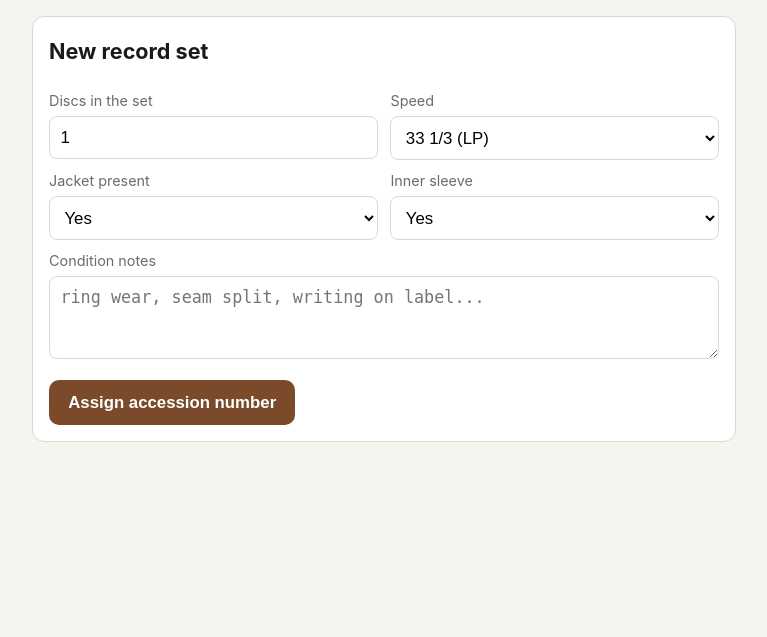
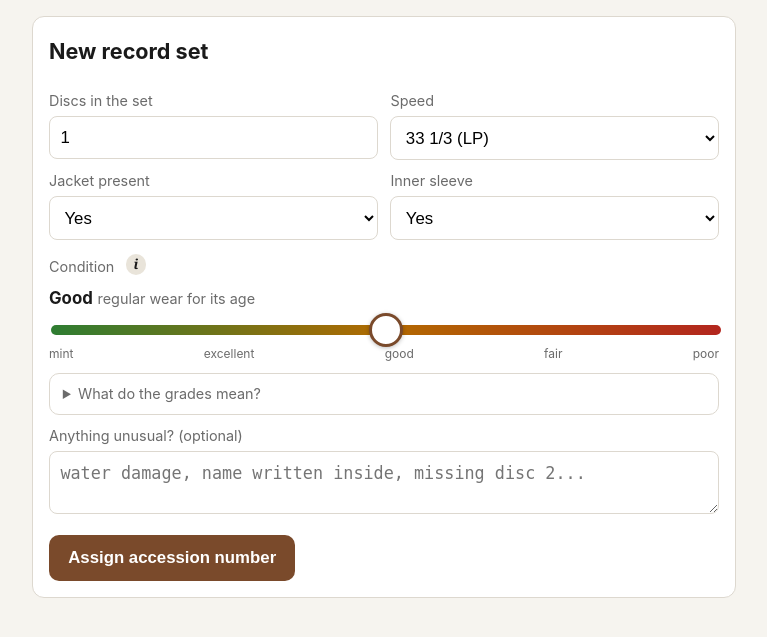
Before and after one commit to mekstromjr/vinyl, a FastAPI app: page /inventory/new in a window 1280 px wide. Shown: the part 47-684 px from the top of the page, without its empty margins (256-1023 px from the left). Run offline with FastAPI, Linux system fonts and the light colour scheme; parts of the project's set-up code (start-up, migrations or seed data) failed here and were passed over; some libraries are stand-ins or nearby versions.

Commit message:
feat(server): five-stop condition grade with slider and illustrated guide
Replaces tedious, subjective free-text condition entry with a graded
scale (mint / excellent / good / fair / poor) picked on a touch slider:

- ConditionGrade enum in shared states; nullable column + CHECK on
  accession (migration 0002). Existing rows stay ungraded, not guessed.
- Slider partial on the intake and accession forms with a live readout
  and an "i" foldout explaining each grade with SVG example jackets.
  Hidden-field pattern keeps a notes-only save from stamping a grade.
- Intake defaults to "good" (the modal case for a played collection);
  notes demoted to an optional "anything unusual?" overflow.
- Grade prints on the 4x6 card, joins search, and prefixes identify-task
  titles on the homepage.

Co-Authored-By: Claude Opus 5 <noreply@anthropic.com>

```diff
--- a/server/src/vinyl_server/db/models.py
+++ b/server/src/vinyl_server/db/models.py
@@ -53,6 +53,7 @@ from vinyl_shared.states import (
     AccessionStatus,
     AssetKind,
     CaptureStatus,
+    ConditionGrade,
     QCVerdict,
     SideStatus,
     Speed,
@@ -174,6 +175,11 @@ class Accession(Base):
     disc_count: Mapped[int] = mapped_column(SmallInteger, nullable=False)
     has_jacket: Mapped[bool] = mapped_column(Boolean, nullable=False, default=True)
     has_inner_sleeve: Mapped[bool] = mapped_column(Boolean, nullable=False, default=True)
+    #: Both NULLABLE: sets inventoried before grading existed stay ungraded
+    #: until someone happens to open them; notes are overflow for the weird.
+    condition_grade: Mapped[ConditionGrade | None] = mapped_column(
+        StrEnumType(ConditionGrade, length=12), nullable=True
+    )
     condition_notes: Mapped[str | None] = mapped_column(Text, nullable=True)
 
     #: NULLABLE on purpose: inventory produces discs that cannot be matched.
--- a/server/src/vinyl_server/routers/accessions.py
+++ b/server/src/vinyl_server/routers/accessions.py
@@ -34,6 +34,7 @@ def create_accession(body: AccessionCreate, session: Session = Depends(get_sessi
         speed_rpm=body.speed_rpm,
         has_jacket=body.has_jacket,
         has_inner_sleeve=body.has_inner_sleeve,
+        condition_grade=body.condition_grade,
         condition_notes=body.condition_notes,
     )
 
@@ -70,7 +71,7 @@ def patch_accession(
 
     if body.disc_count is not None and body.disc_count != acc.disc_count:
         _resize_sides(session, acc, body.disc_count)
-    for field in ("has_jacket", "has_inner_sleeve", "condition_notes"):
+    for field in ("has_jacket", "has_inner_sleeve", "condition_grade", "condition_notes"):
         value = getattr(body, field)
         if value is not None:
             setattr(acc, field, value)
--- a/server/src/vinyl_server/services.py
+++ b/server/src/vinyl_server/services.py
@@ -14,7 +14,7 @@ from fastapi import HTTPException
 from sqlalchemy import text
 from sqlalchemy.orm import Session, joinedload
 from vinyl_shared.ids import format_accession_id, format_side_id
-from vinyl_shared.states import AccessionStatus, AssetKind, Speed
+from vinyl_shared.states import AccessionStatus, AssetKind, ConditionGrade, Speed
 
 from vinyl_server.db.models import Accession, Asset, DiscSide, Release
 from vinyl_server.musicbrainz import lookup_release_mbid
@@ -52,6 +52,7 @@ def create_accession(
     speed_rpm: Speed,
     has_jacket: bool,
     has_inner_sleeve: bool,
+    condition_grade: ConditionGrade | None = None,
     condition_notes: str | None,
 ) -> Accession:
     # Row-locking allocation: two concurrent sessions can never mint one number.
@@ -73,6 +74,7 @@ def create_accession(
         disc_count=disc_count,
         has_jacket=has_jacket,
         has_inner_sleeve=has_inner_sleeve,
+        condition_grade=condition_grade,
         condition_notes=condition_notes,
         status=AccessionStatus.INVENTORIED,
     )
--- a/server/src/vinyl_server/templates/accession.html
+++ b/server/src/vinyl_server/templates/accession.html
@@ -83,9 +83,10 @@
 <div class="card">
   <h2>Housekeeping</h2>
   <form method="post" action="/accessions/{{ acc.accession_id }}/condition">
-    <label for="condition_notes">Condition notes</label>
+    {% with grade=acc.condition_grade %}{% include "partials/condition_picker.html" %}{% endwith %}
+    <label for="condition_notes">Anything unusual? (optional)</label>
     <textarea name="condition_notes" id="condition_notes" rows="2">{{ acc.condition_notes or "" }}</textarea>
-    <button type="submit" class="secondary">Save notes</button>
+    <button type="submit" class="secondary">Save condition</button>
   </form>
   <form method="post" action="/accessions/{{ acc.accession_id }}/status" style="display:inline">
     <input type="hidden" name="status" value="unidentifiable">
--- a/server/src/vinyl_server/templates/base.html
+++ b/server/src/vinyl_server/templates/base.html
@@ -78,7 +78,78 @@
     .flag78 { background: var(--bad); color: #fff; border-radius: 8px;
               padding: .6rem .9rem; font-weight: 700; margin-top: .8rem; }
     .htmx-request { opacity: .5; }
+    /* Condition grade picker */
+    .grade-picker input[type=range] {
+      -webkit-appearance: none; appearance: none; height: 10px; padding: 0;
+      background: linear-gradient(90deg, var(--ok), var(--warn), var(--bad));
+      border-radius: 999px; border: 0; margin-top: .9rem;
+    }
+    .grade-picker input[type=range]::-webkit-slider-thumb {
+      -webkit-appearance: none; width: 34px; height: 34px; border-radius: 50%;
+      background: #fff; border: 3px solid var(--accent); cursor: pointer;
+      box-shadow: 0 1px 4px rgba(0,0,0,.25);
+    }
+    .grade-picker input[type=range]::-moz-range-thumb {
+      width: 34px; height: 34px; border-radius: 50%;
+      background: #fff; border: 3px solid var(--accent); cursor: pointer;
+    }
+    .grade-picker.ungraded input[type=range] { opacity: .35; }
+    .grade-ticks { display: flex; justify-content: space-between;
+                   font-size: .75rem; margin-top: .2rem; }
+    .grade-readout { margin-top: .5rem; font-size: 1.05rem; }
+    .grade-readout strong { text-transform: capitalize; }
+    .grade-info-btn {
+      margin: 0 0 0 .45rem; padding: 0; width: 1.3rem; height: 1.3rem;
+      border-radius: 50%; font: italic 700 .85rem/1.3rem Georgia, serif;
+      background: #e9e4da; color: var(--ink); vertical-align: text-bottom;
+    }
+    .grade-info { margin-top: .7rem; border: 1px solid var(--line);
+                  border-radius: 10px; padding: .6rem .8rem; }
+    .grade-info summary { cursor: pointer; color: var(--muted); font-size: .9rem; }
+    .grade-row { display: flex; gap: .8rem; align-items: center;
+                 margin-top: .7rem; font-size: .92rem; }
+    .grade-row svg { width: 64px; height: 64px; flex: none; }
+    .grade-row svg rect { fill: #fff; stroke: var(--ink); stroke-width: 2; }
+    .grade-row svg .art { fill: none; stroke: var(--line); stroke-width: 2; }
+    .grade-row svg .ring { fill: none; stroke: var(--muted); stroke-width: 1.5;
+                           stroke-dasharray: 3 3; opacity: .7; }
+    .grade-row svg .wear { fill: var(--line); stroke: var(--muted); stroke-width: 1; }
+    .grade-row svg .scuff { stroke: var(--line); stroke-width: 1.5; }
+    .grade-row svg .pen { fill: none; stroke: #33507a; stroke-width: 2;
+                          stroke-linecap: round; }
+    .grade-row svg .split { fill: none; stroke: var(--bad); stroke-width: 2; }
+    .grade-row svg .tape { fill: #d9c68f; opacity: .85; stroke: var(--muted);
+                           stroke-width: 1; stroke-dasharray: 2 2; }
   </style>
+  <script>
+  // Condition slider: 1..5 maps onto the grade scale; the hidden field is the
+  // submitted truth so an ungraded set stays NULL until the slider is touched.
+  const GRADES = [
+    ["mint", "perfect — looks unplayed"],
+    ["excellent", "very light wear"],
+    ["good", "regular wear for its age"],
+    ["fair", "writing/drawing, seam split, noticeable damage"],
+    ["poor", "barely holding together, or repaired with tape"],
+  ];
+  document.addEventListener("DOMContentLoaded", () => {
+    document.querySelectorAll(".grade-picker").forEach(picker => {
+      const slider = picker.querySelector("[data-role=grade-slider]");
+      const hidden = picker.querySelector("input[name=condition_grade]");
+      const nameEl = picker.querySelector("[data-role=grade-name]");
+      const descEl = picker.querySelector("[data-role=grade-desc]");
+      const show = idx => {
+        const [name, desc] = GRADES[idx - 1];
+        slider.value = idx; hidden.value = name;
+        nameEl.textContent = name; descEl.textContent = desc;
+        picker.classList.remove("ungraded");
+      };
+      const current = GRADES.findIndex(([n]) => n === picker.dataset.grade);
+      if (current >= 0) show(current + 1);
+      else picker.classList.add("ungraded");
+      slider.addEventListener("input", () => show(Number(slider.value)));
+    });
+  });
+  </script>
 </head>
 <body>
 <header>
--- a/server/src/vinyl_server/templates/new.html
+++ b/server/src/vinyl_server/templates/new.html
@@ -32,9 +32,10 @@
         </select>
       </div>
     </div>
-    <label for="condition_notes">Condition notes</label>
-    <textarea id="condition_notes" name="condition_notes" rows="3"
-              placeholder="ring wear, seam split, writing on label..."></textarea>
+    {% with grade="good" %}{% include "partials/condition_picker.html" %}{% endwith %}
+    <label for="condition_notes">Anything unusual? (optional)</label>
+    <textarea id="condition_notes" name="condition_notes" rows="2"
+              placeholder="water damage, name written inside, missing disc 2..."></textarea>
     <button type="submit">Assign accession number</button>
   </form>
 </div>
--- /dev/null
+++ b/server/src/vinyl_server/templates/partials/condition_picker.html
@@ -0,0 +1,68 @@
+{# Five-stop condition slider + info foldout. Pass `grade` (string or None).
+   Submits `condition_grade` — empty string when untouched-and-ungraded, so a
+   pre-slider accession is never silently stamped "good" by a notes save. #}
+<div class="grade-picker" data-grade="{{ grade or '' }}">
+  <label style="margin-top:.9rem">Condition
+    <button type="button" class="grade-info-btn" aria-label="What do the grades mean?"
+            onclick="this.closest('.grade-picker').querySelector('details').toggleAttribute('open')">i</button>
+  </label>
+  <div class="grade-readout">
+    <strong data-role="grade-name">not graded</strong>
+    <span class="muted" data-role="grade-desc">drag to set</span>
+  </div>
+  <input type="range" min="1" max="5" step="1" value="3" data-role="grade-slider"
+         aria-label="Condition grade">
+  <div class="grade-ticks muted">
+    <span>mint</span><span>excellent</span><span>good</span><span>fair</span><span>poor</span>
+  </div>
+  <input type="hidden" name="condition_grade" value="{{ grade or '' }}">
+
+  <details class="grade-info">
+    <summary>What do the grades mean?</summary>
+    <div class="grade-row">
+      <svg viewBox="0 0 64 64"><rect x="6" y="6" width="52" height="52" rx="2"/>
+        <circle cx="32" cy="32" r="15" class="art"/>
+        <path d="M13 20 L27 6" class="shine"/></svg>
+      <div><strong>Mint</strong> — looks unplayed. Crisp corners, glossy jacket,
+        no shelf or ring wear at all. Rare in a played collection.</div>
+    </div>
+    <div class="grade-row">
+      <svg viewBox="0 0 64 64"><rect x="6" y="6" width="52" height="52" rx="2"/>
+        <circle cx="32" cy="32" r="15" class="art"/>
+        <path d="M58 6 L52 6 L58 12 Z" class="wear"/>
+        <path d="M10 57 H40" class="scuff"/></svg>
+      <div><strong>Excellent</strong> — very light wear: a soft corner, a faint
+        shelf line. You have to look for the flaws to see them.</div>
+    </div>
+    <div class="grade-row">
+      <svg viewBox="0 0 64 64"><rect x="6" y="6" width="52" height="52" rx="2"/>
+        <circle cx="32" cy="32" r="15" class="art"/>
+        <circle cx="32" cy="32" r="24" class="ring"/>
+        <path d="M58 6 L51 6 L58 13 Z" class="wear"/>
+        <path d="M6 58 L13 58 L6 51 Z" class="wear"/></svg>
+      <div><strong>Good</strong> — regular wear for its age: visible ring wear,
+        rounded corners, general handling. The default for this collection.</div>
+    </div>
+    <div class="grade-row">
+      <svg viewBox="0 0 64 64"><rect x="6" y="6" width="52" height="52" rx="2"/>
+        <circle cx="32" cy="32" r="24" class="ring"/>
+        <path d="M12 14 q6 -6 10 0 t10 0 t8 -2" class="pen"/>
+        <path d="M6 58 l7 -3 l6 3 l7 -4 l6 4" class="split"/></svg>
+      <div><strong>Fair</strong> — not great: writing or drawing on the jacket
+        or label, a seam split, water spotting, noticeable damage.</div>
+    </div>
+    <div class="grade-row">
+      <svg viewBox="0 0 64 64"><rect x="6" y="6" width="52" height="52" rx="2"/>
+        <circle cx="32" cy="32" r="24" class="ring"/>
+        <path d="M6 50 l8 -4 l5 5 l9 -6 l6 6 l8 -5" class="split"/>
+        <rect x="2" y="24" width="14" height="7" rx="1" class="tape" transform="rotate(-8 9 27)"/>
+        <rect x="47" y="8" width="14" height="7" rx="1" class="tape" transform="rotate(50 54 11)"/>
+        <path d="M14 38 q8 4 14 -1 t14 2" class="pen"/></svg>
+      <div><strong>Poor</strong> — everything else: barely holding together,
+        repaired with tape, missing chunks, mold. Grade it and move on.</div>
+    </div>
+    <p class="muted" style="margin:.5rem 0 0">Grade the set overall — when the
+      jacket and discs disagree badly, pick the worse one and say why in the
+      notes. When stuck between two grades, take the lower.</p>
+  </details>
+</div>
```
Also changed, not shown: server/migrations/versions/0002_condition_grade.py (added, +35 -0 lines), server/src/vinyl_server/card.py (+6 -2 lines), server/src/vinyl_server/schemas.py (+11 -1 lines), server/src/vinyl_server/ui/routes.py (+14 -3 lines), server/tests/test_api.py (+15 -0 lines), server/tests/test_card.py (+7 -0 lines), server/tests/test_ui.py (+26 -0 lines), shared/src/vinyl_shared/states.py (+16 -0 lines).
